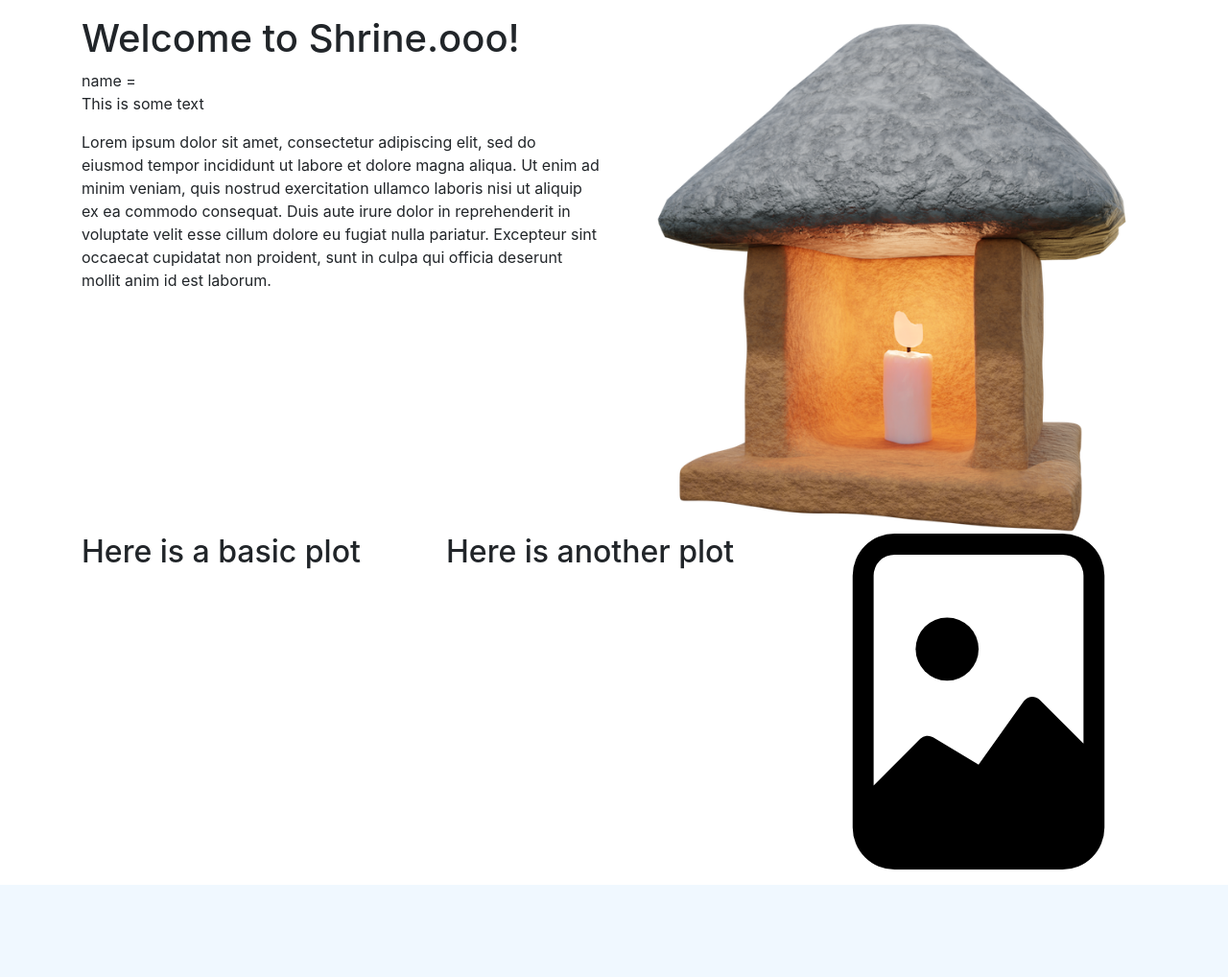
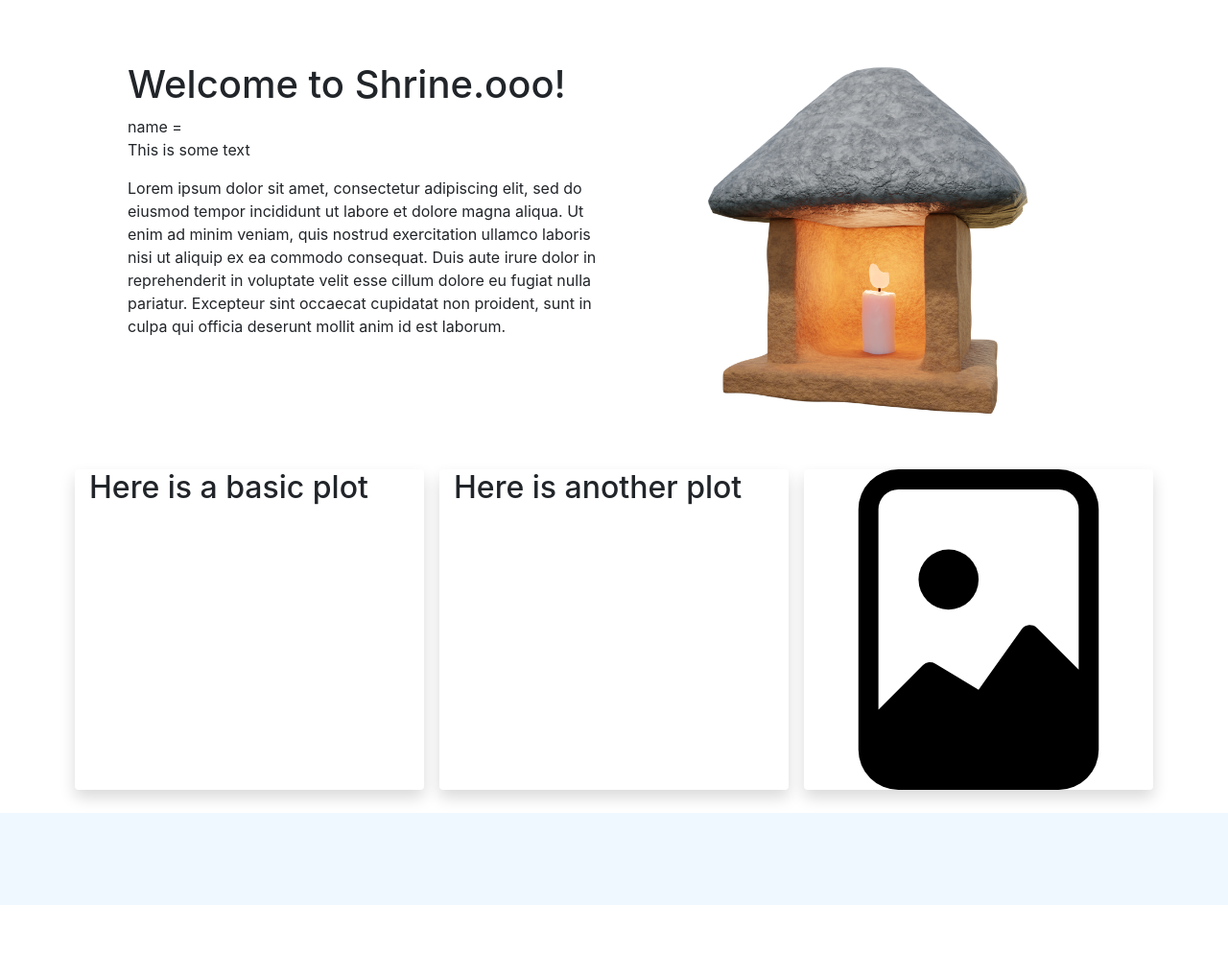
Before and after one commit to mourginakis/shrine.ooo, a Flask app: template shrine/templates/index.html in a window 1280 px wide. Shown: the part 56-1074 px from the top of the page at 96% size. After the commit the page ends 999 px from the top, so only its background shows below. Run offline with Flask 2, Linux system fonts and the light colour scheme; the template is opened without the code that fills it, so the values that code supplies are empty; parts of the project's set-up code (start-up, migrations or seed data) failed here and were passed over.

Commit message:
add margin and padding

```diff
--- a/shrine/templates/index.html
+++ b/shrine/templates/index.html
@@ -15,8 +15,8 @@
       </div>
    </nav>
 
-   <div class="container">
-      <div class="row">
+   <div class="container p-4">
+      <div class="row m-4">
          <div class="col-sm-6">
             <h1>Welcome to Shrine.ooo!</h1>
             name = {{name}}
@@ -24,19 +24,21 @@
             <p>Lorem ipsum dolor sit amet, consectetur adipiscing elit, sed do eiusmod tempor incididunt ut labore et dolore magna aliqua. Ut enim ad minim veniam, quis nostrud exercitation ullamco laboris nisi ut aliquip ex ea commodo consequat. Duis aute irure dolor in reprehenderit in voluptate velit esse cillum dolore eu fugiat nulla pariatur. Excepteur sint occaecat cupidatat non proident, sunt in culpa qui officia deserunt mollit anim id est laborum.</p>
          </div>
          <div class="col-sm-6">
-            <img class="img-fluid" src="{{ url_for('static', filename='img/shrine.ooo.render.640x640.png') }}">
+            <img class="img-fluid w-75 mx-auto d-block" src="{{ url_for('static', filename='img/shrine.ooo.render.640x640.png') }}">
          </div>
       </div>
+   </div>
+   <div class="container">
       <div class="row">
-         <div class="col">
+         <div class="col shadow m-2 rounded">
             <h2>Here is a basic plot</h2>
             <div class="plot" id="myplot"></div>
          </div>
-         <div class="col">
+         <div class="col shadow m-2 rounded">
             <h2>Here is another plot</h2>
             <div class="plot" id="myplot2"></div>
          </div>
-         <div class="col">
+         <div class="col shadow m-2 rounded">
             <img class="img-fluid" src="{{ url_for('static', filename='img/temp-image-bootstrap.svg') }}" >
          </div>
       </div>
```
Also changed, not shown: shrine/static/css/styles.css (+7 -0 lines).
